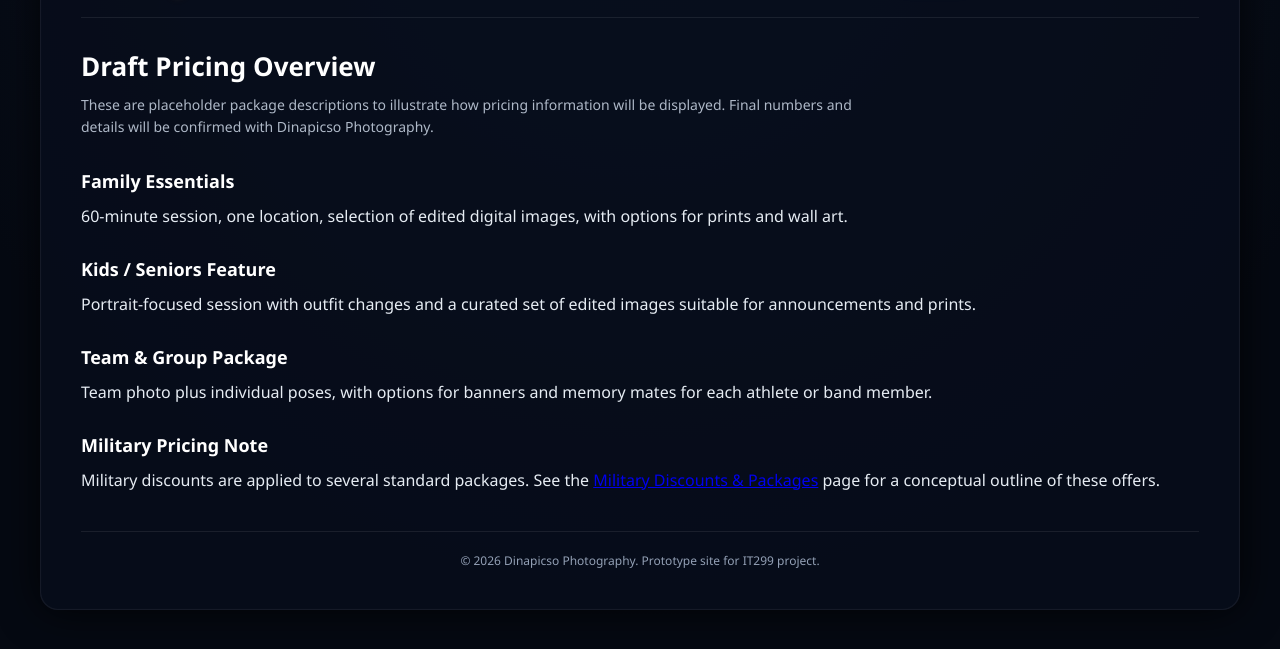
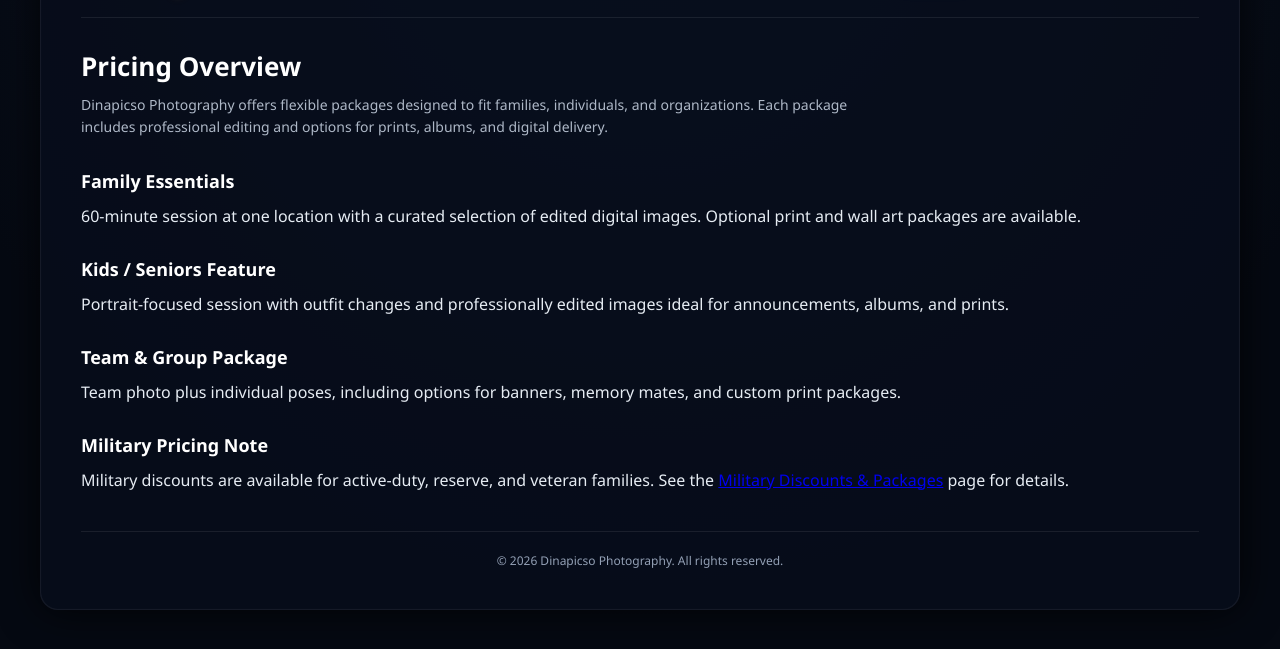
Before and after one commit to ErickJM24/dinapicso-photography, a plain HTML site: page pricing.html in a window 1280 px wide. Shown: the part 123-772 px from the top of the page. Drawn offline with Linux system fonts and the light colour scheme.

Commit message:
Update pricing.html

```diff
--- a/pricing.html
+++ b/pricing.html
@@ -23,32 +23,33 @@
     </header>
 
     <main>
-        <h2>Draft Pricing Overview</h2>
+        <h2>Pricing Overview</h2>
         <p class="section-intro">
-            These are placeholder package descriptions to illustrate how pricing information will be displayed.
-            Final numbers and details will be confirmed with Dinapicso Photography.
+            Dinapicso Photography offers flexible packages designed to fit families,
+            individuals, and organizations. Each package includes professional editing
+            and options for prints, albums, and digital delivery.
         </p>
 
         <div class="grid-3">
             <div class="card">
                 <h3>Family Essentials</h3>
                 <p>
-                    60-minute session, one location, selection of edited digital images, with options for prints
-                    and wall art.
+                    60-minute session at one location with a curated selection of edited
+                    digital images. Optional print and wall art packages are available.
                 </p>
             </div>
             <div class="card">
                 <h3>Kids / Seniors Feature</h3>
                 <p>
-                    Portrait-focused session with outfit changes and a curated set of edited images suitable
-                    for announcements and prints.
+                    Portrait-focused session with outfit changes and professionally edited
+                    images ideal for announcements, albums, and prints.
                 </p>
             </div>
             <div class="card">
                 <h3>Team & Group Package</h3>
                 <p>
-                    Team photo plus individual poses, with options for banners and memory mates for each athlete
-                    or band member.
+                    Team photo plus individual poses, including options for banners,
+                    memory mates, and custom print packages.
                 </p>
             </div>
         </div>
@@ -56,15 +57,15 @@
         <div class="card">
             <h3>Military Pricing Note</h3>
             <p>
-                Military discounts are applied to several standard packages. See the
-                <a href="military.html">Military Discounts & Packages</a> page for a conceptual outline of
-                these offers.
+                Military discounts are available for active-duty, reserve, and veteran
+                families. See the
+                <a href="military.html">Military Discounts & Packages</a> page for details.
             </p>
         </div>
     </main>
 
     <footer>
-        &copy; 2026 Dinapicso Photography. Prototype site for IT299 project.
+        &copy; 2026 Dinapicso Photography. All rights reserved.
     </footer>
 </div>
 </body>
```
